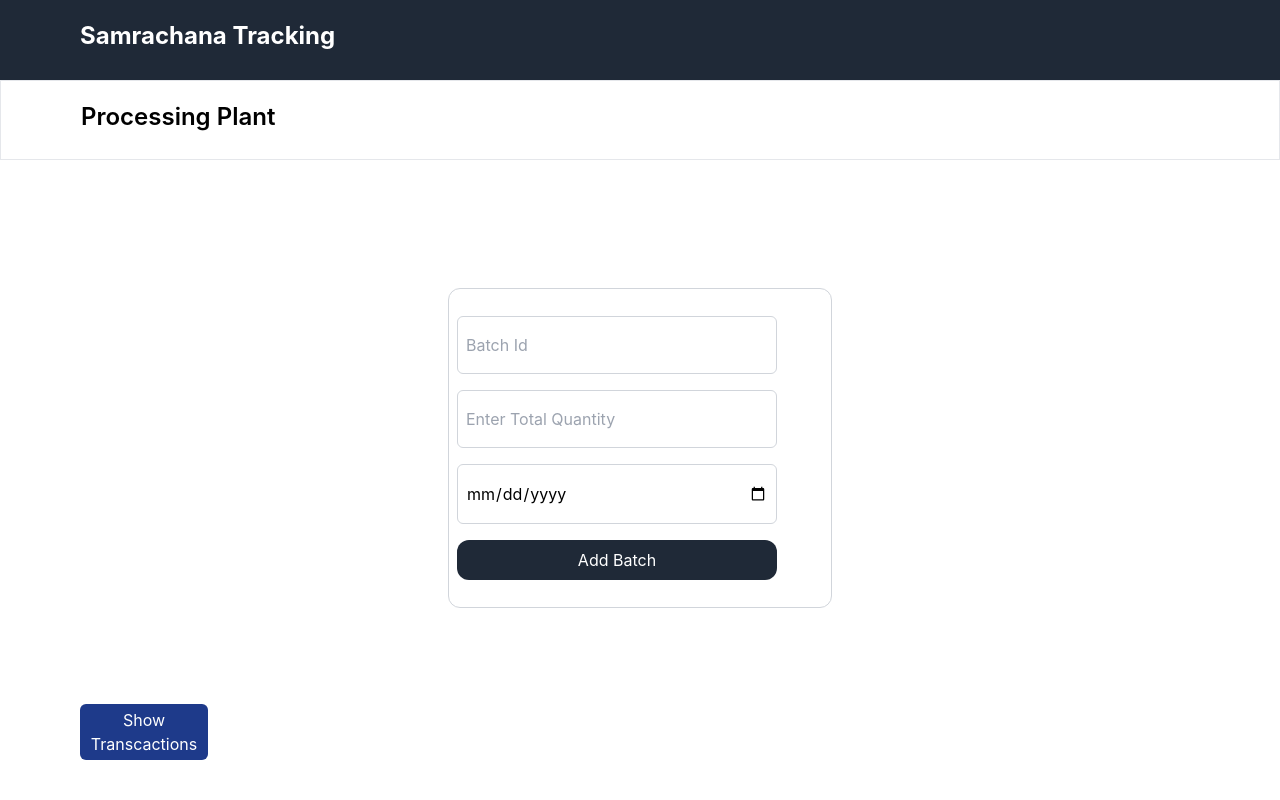
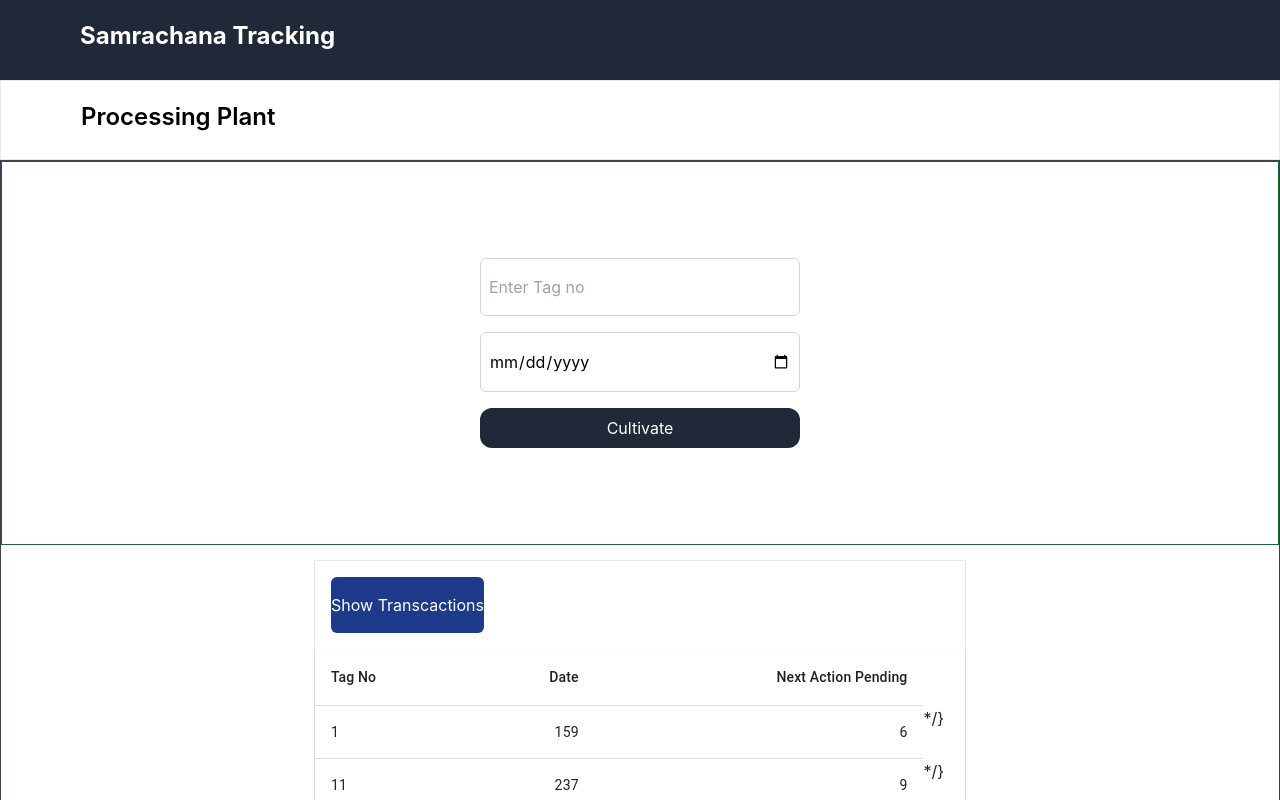
Before and after one commit to iamnishanbhandari/samrachanatracker, a React (Create React App) app: page / in a window 1280 px wide. Shown: the top 800 px of the page. Built offline with nearby package versions, Linux system fonts and the light colour scheme.

Commit message:
Seed Growth done

```diff
--- a/src/App.js
+++ b/src/App.js
@@ -1,13 +1,15 @@
 import React from "react";
 import NavBar from "./components/navbar/NavBar";
 import Processing from "./components/pages/Processing";
+import SeedGrowth from "./components/pages/SeedGrowth";
 
 const App = () => {
   return (
     <>
       <div class="bg-gray-10 h-auto">
         {/* <NavBar /> */}
-        <Processing />
+        {/* <Processing /> */}
+        <SeedGrowth />
       </div>
     </>
   );
--- /dev/null
+++ b/src/components/pages/SeedGrowth.js
@@ -0,0 +1,99 @@
+import React from "react";
+import Table from "@mui/material/Table";
+import TableBody from "@mui/material/TableBody";
+import TableCell from "@mui/material/TableCell";
+import TableContainer from "@mui/material/TableContainer";
+import TableHead from "@mui/material/TableHead";
+import TableRow from "@mui/material/TableRow";
+import Paper from "@mui/material/Paper";
+import NavBar from "../navbar/NavBar";
+
+const SeedGrowth = () => {
+  function createData(name, calories, fat, carbs, protein) {
+    return { name, calories, fat, carbs, protein };
+  }
+
+  const rows = [
+    createData("1", 159, 6.0, 24, 4.0),
+    createData("11", 237, 9.0, 37, 4.3),
+    createData("111", 262, 16.0, 24, 6.0),
+    createData("1111", 305, 3.7, 67, 4.3),
+    createData("1111", 356, 16.0, 49, 3.9),
+  ];
+
+  return (
+    <>
+      <div>
+        <NavBar />
+        <div class="flex flex-col justify-center align-center my-auto border border-gray-700 h-[100vh]">
+          <div class="border border-green-800 h-96 items-center flex justify-center">
+            <div>
+              <div>
+                <input
+                  type="number"
+                  class="border border-gray-300 px-2 py-4  m-2 w-80 rounded-md focus:outline-none focus:ring focus:border-blue-500  "
+                  placeholder="Enter Tag no"
+                ></input>
+              </div>
+
+              <div>
+                <input
+                  type="date"
+                  class="border border-gray-300 px-2 py-4 m-2 w-80 rounded-md focus:outline-none focus:ring focus:border-blue-500  "
+                  placeholder="Enter Issuing Date"
+                ></input>
+              </div>
+
+              <div>
+                <button class="bg-gray-800 text-white m-2 py-2 px-2 rounded-xl w-80">
+                  Cultivate
+                </button>
+              </div>
+            </div>
+          </div>
+
+          <div class="border  h-96 flex my-auto mx-auto flex-col ">
+            <div>
+              <button class=" outline-none h-14 rounded-md my-4 mx-4 bg-blue-900 text-white font-semi-bold ">
+                {" "}
+                Show Transcactions
+              </button>
+            </div>
+            <div>
+              <TableContainer component={Paper}>
+                <Table sx={{ minWidth: 650 }} aria-label="simple table">
+                  <TableHead>
+                    <TableRow>
+                      <TableCell>Tag No</TableCell>
+                      <TableCell align="right">Date</TableCell>
+                      <TableCell align="right">Next Action Pending</TableCell>
+                    </TableRow>
+                  </TableHead>
+                  <TableBody>
+                    {rows.map((row) => (
+                      <TableRow
+                        key={row.name}
+                        sx={{
+                          "&:last-child td, &:last-child th": { border: 0 },
+                        }}
+                      >
+                        <TableCell component="th" scope="row">
+                          {row.name}
+                        </TableCell>
+                        <TableCell align="right">{row.calories}</TableCell>
+                        <TableCell align="right">{row.fat}</TableCell>
+                        */}
+                      </TableRow>
+                    ))}
+                  </TableBody>
+                </Table>
+              </TableContainer>
+            </div>
+          </div>
+        </div>
+      </div>
+    </>
+  );
+};
+
+export default SeedGrowth;
```
